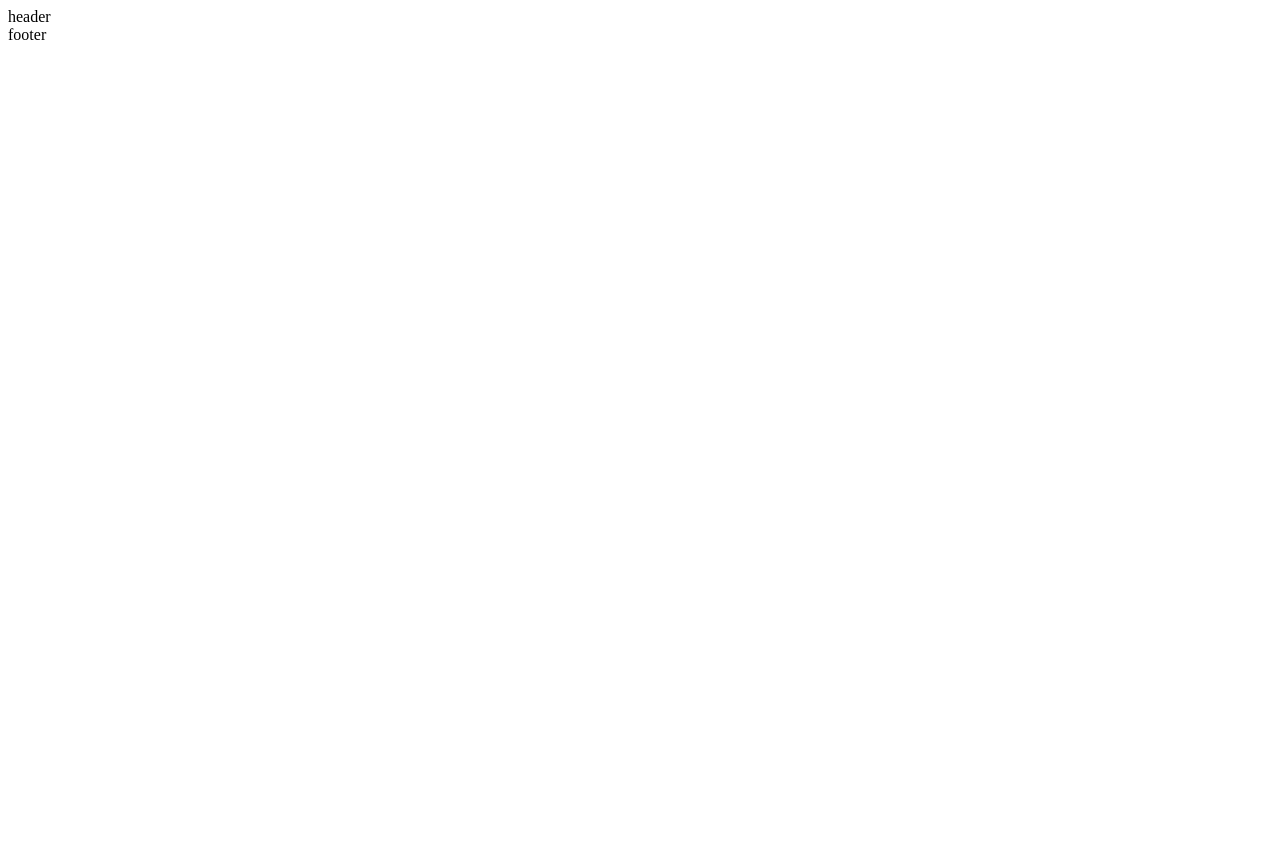
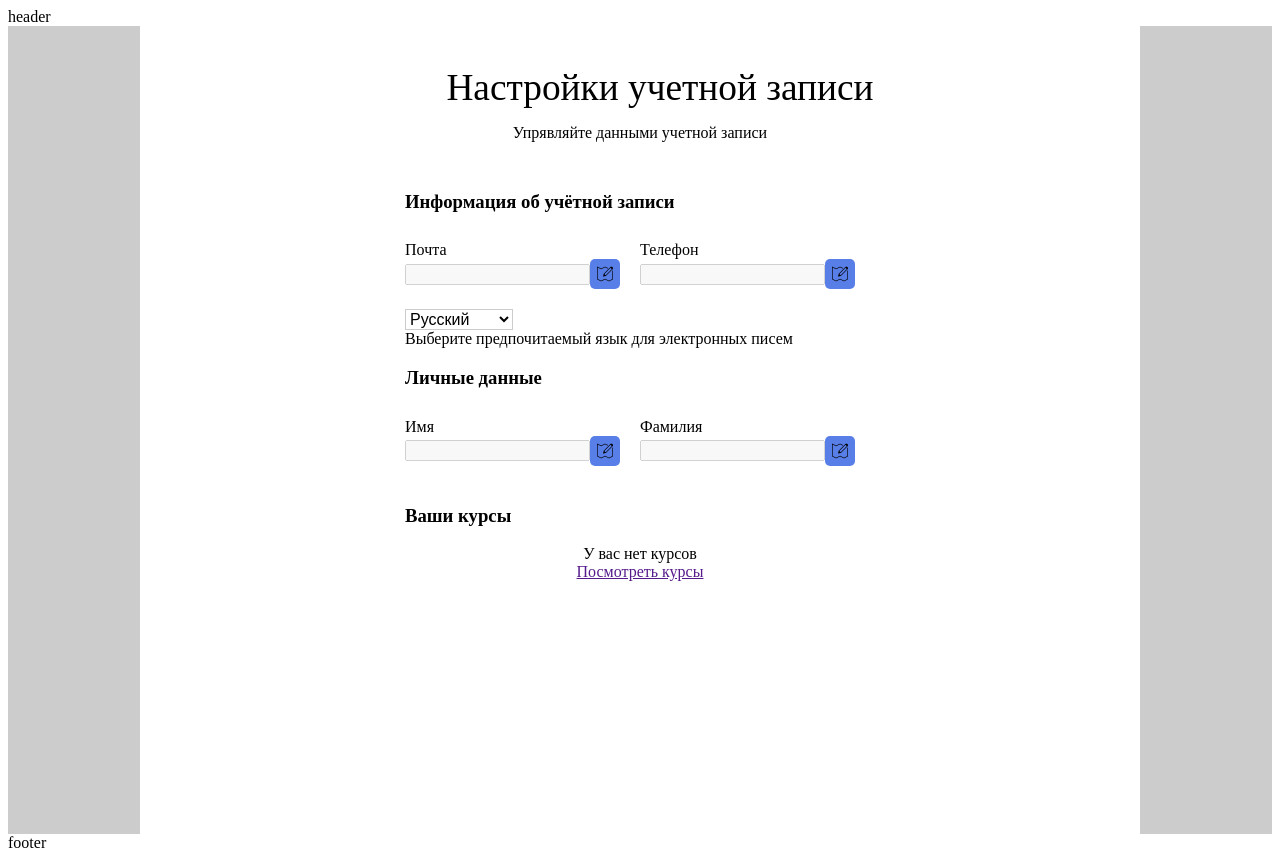
Before and after one commit to SKY8trash/FutureAcademy_, a Vue app: page /Profile in a window 1280 px wide. Before the commit this address had no page. Before the commit the page ends 800 px from the top, so only its background shows below. Built offline with nearby package versions, Linux system fonts and the light colour scheme.

Commit message:
😩add profile and primevue

```diff
--- a/package.json
+++ b/package.json
@@ -10,6 +10,7 @@
   },
   "dependencies": {
     "pinia": "^2.1.7",
+    "primevue": "^3.52.0",
     "sass": "^1.77.2",
     "vue": "^3.4.21",
     "vue-router": "^4.3.2"
--- /dev/null
+++ b/src/components/Profile/Profile.scss
@@ -0,0 +1,75 @@
+.bg {
+  background-color: #ccc;
+}
+.container {
+  background-color: rgb(255, 255, 255);
+  padding-top: 40px;
+  display: flex;
+  flex-direction: column;
+  align-items: center;
+  width: 1000px;
+  margin: 0 auto;
+  padding-bottom: 20%;
+  @media (max-width: 900px) {
+    width: 100%;
+  }
+}
+.head {
+  margin-left: 40px;
+  font-size: 28pt;
+  &Sub {
+    display: flex;
+    text-align: left;
+    margin-top: 15px;
+    @media (max-width: 900px) {
+      font-size: 16pt;
+    }
+  }
+  @media (max-width: 900px) {
+    display: flex;
+    align-items: center;
+  }
+}
+.info {
+  margin-top: 30px;
+}
+.name {
+  display: flex;
+  &Info {
+    margin: 10px 20px 20px 0;
+    display: flex;
+    flex-direction: column;
+  }
+  @media (max-width: 900px) {
+    margin-left: 20px;
+    flex-direction: column;
+  }
+}
+#dropdown {
+  border: 1px solid #ccc;
+  background-color: white;
+  font-size: 16px;
+}
+.btn {
+  display: flex;
+  align-items: center;
+  justify-content: center;
+  &Name {
+    display: flex;
+    align-items: center;
+    justify-content: center;
+  }
+  background-color: #587ee7; /* Цвет кнопки */
+  border: none; /* Убираем границы */
+  border-radius: 5px;
+  /* Размер отступов */
+  text-align: center; /* Выравнивание текста */
+  cursor: pointer; /* Курсор в виде руки */
+  width: 30px; /* Ширина кнопки */
+  height: 30px;
+}
+.courseInfo {
+  display: flex;
+  flex-direction: column;
+  align-items: center;
+}
--- /dev/null
+++ b/src/components/Profile/Profile.vue
@@ -0,0 +1,118 @@
+<script setup></script>
+
+<template>
+  <div class="bg">
+    <div class="container">
+      <div class="head">Настройки учетной записи</div>
+      <div class="headSub">Упрявляйте данными учетной записи</div>
+      <div class="info">
+        <div class="infoProfile"><h3>Информация об учётной записи</h3></div>
+        <div class="name">
+          <div class="nameInfo">
+            <label for="username">Почта</label>
+            <div class="btnName">
+              <input
+                type="email"
+                id="email"
+                name="email"
+                v-model="value"
+                disabled
+              /><br />
+              <!-- Кнопка -->
+              <button type="button" class="btn">
+                <img src="../../../public/edit.png" alt="" />
+              </button>
+            </div>
+          </div>
+          <div class="nameInfo">
+            <label>Телефон</label>
+            <div class="btnName">
+              <input
+                type="number"
+                id="number"
+                name="number"
+                v-model="value"
+                disabled
+              />
+
+              <br />
+              <!-- Кнопка -->
+              <button type="button" class="btn">
+                <img src="../../../public/edit.png" alt="" />
+              </button>
+            </div>
+          </div>
+        </div>
+        <div class="messageLanguage">
+          <!-- <Dropdown
+          v-model="selectedItem"
+          :options="items"
+          optionLabel="label"
+          optionValue="value"
+          :virtualScrollerOptions="{ itemSize: 38 }"
+          placeholder="Select Item"
+          class="w-full md:w-14rem"
+        /> -->
+          <select id="dropdown">
+            <option value="1">Русский</option>
+            <option value="2">Английский</option>
+            <option value="3">Японский</option>
+          </select>
+          <div class="messageLanguageText">
+            Выберите предпочитаемый язык для электронных писем
+          </div>
+        </div>
+
+        <div class="infoProfile"><h3>Личные данные</h3></div>
+        <div class="name">
+          <div class="nameInfo">
+            <label>Имя</label>
+            <div class="btnName">
+              <input
+                type="text"
+                id="name"
+                name="name"
+                v-model="value"
+                disabled
+              />
+
+              <br />
+              <!-- Кнопка -->
+              <button type="button" class="btn">
+                <img src="../../../public/edit.png" alt="" />
+              </button>
+            </div>
+          </div>
+          <div class="nameInfo">
+            <label>Фамилия</label>
+            <div class="btnName">
+              <input
+                type="text"
+                id="lastName"
+                name="lastName"
+                v-model="value"
+                disabled
+              />
+
+              <br />
+              <!-- Кнопка -->
+              <button type="button" class="btn">
+                <img src="../../../public/edit.png" alt="" />
+              </button>
+            </div>
+          </div>
+        </div>
+
+        <div class="course"><h3>Ваши курсы</h3></div>
+        <div class="courseInfo">
+          У вас нет курсов
+          <a href="">Посмотреть курсы</a>
+        </div>
+      </div>
+    </div>
+  </div>
+</template>
+
+<style lang="scss">
+@import "Profile.scss";
+</style>
--- a/src/main.js
+++ b/src/main.js
@@ -2,9 +2,11 @@ import { createApp } from "vue"
 import { createPinia } from "pinia"
 import App from "./App.vue"
 import router from "./router"
-
+import PrimeVue from "primevue/config"
+import Dropdown from "primevue/dropdown"
 const app = createApp(App)
 
+app.use(PrimeVue)
+app.component(Dropdown, Dropdown)
 app.use(createPinia())
-
 app.use(router).mount("#app")
--- /dev/null
+++ b/src/pages/Profile.vue
@@ -0,0 +1,7 @@
+<script setup>
+import Profile from "../components/Profile/Profile.vue"
+</script>
+
+<template>
+  <Profile />
+</template>
--- a/src/router/routes.js
+++ b/src/router/routes.js
@@ -1,3 +1,4 @@
+import Profile from "../pages/Profile.vue"
 import Index from "../pages/Index.vue"
 
 export const routes = [
@@ -5,4 +6,8 @@ export const routes = [
     path: "/",
     component: Index,
   },
+  {
+    path: "/Profile",
+    component: Profile,
+  },
 ]
```
Also changed, not shown: public/edit.png (added), 1 other file (tests, documents, lock files or other folders).
